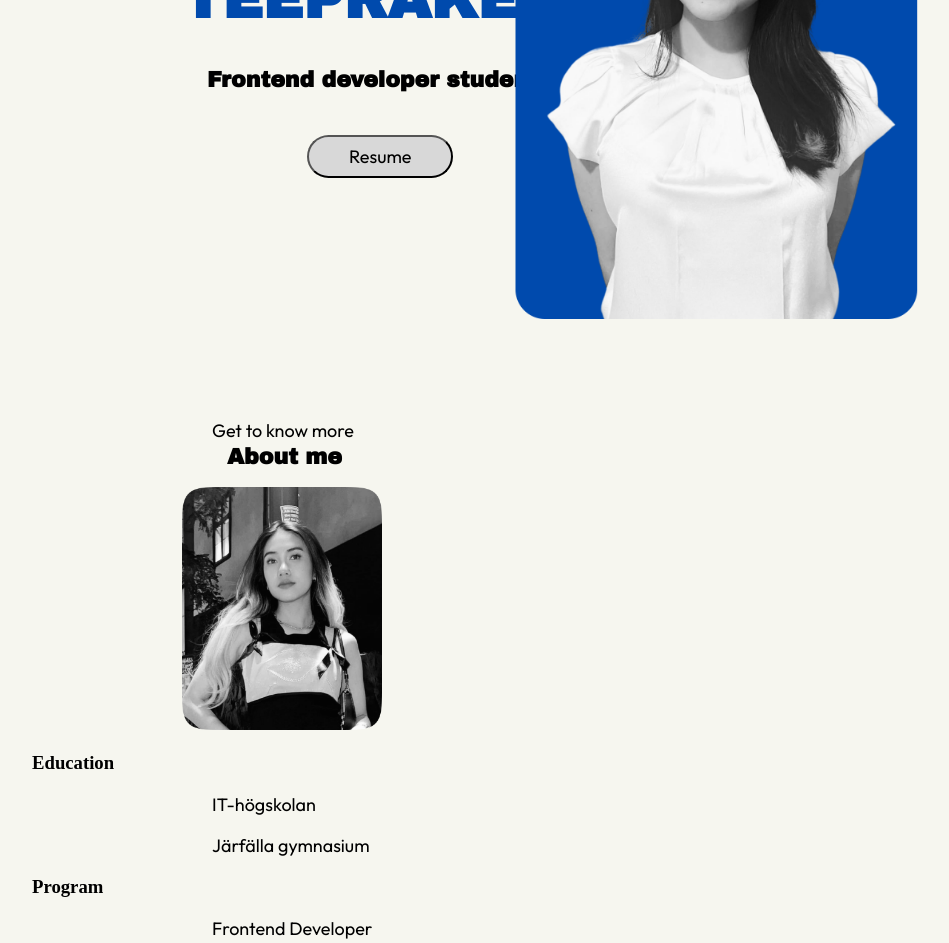
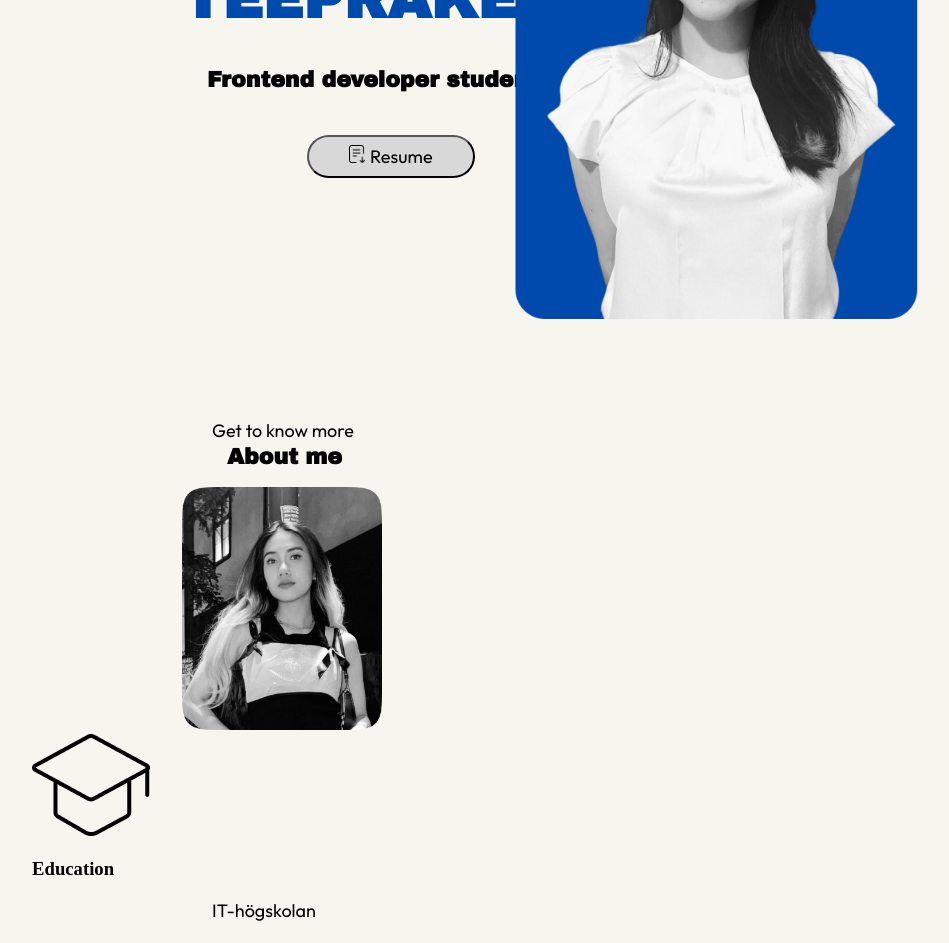
Before and after one commit to Prakaikool/Portfolio, a Vue app: page / in a window 1280 px wide. Shown: the part 300-1243 px from the top of the page, without its empty margins (76-1025 px from the left). Built offline with nearby package versions, Linux system fonts and the light colour scheme.

Commit message:
Add icons

```diff
--- a/src/views/HomeView.vue
+++ b/src/views/HomeView.vue
@@ -6,7 +6,13 @@
       <h1>PRAKAIKOOL<br />TEEPRAKEN</h1>
       <h2>Frontend developer student</h2>
 
-      <button @click="downLoadFile" class="resume-button">Resume</button>
+      <button @click="downLoadFile" class="resume-button">
+        <img
+          src="/icons/file_down_icon.png"
+          alt="Download"
+          style="height: 18px; margin-right: 5px"
+        />Resume
+      </button>
 
       <img src="/images/profile_img.png" alt="Profile image" class="profile_img" />
     </div>
@@ -17,14 +23,16 @@
 
       <img src="/images/about_me_img.png" alt="My image" class="about_me_img" />
 
-      <div class="education-program-box">
-        <div class="education">
+      <div class="education-container">
+        <div class="education-first">
+          <img src="/icons/education_icon.png" alt="education_icon" class="ed_icon" />
           <h3>Education</h3>
           <p>IT-högskolan</p>
           <p>Järfälla gymnasium</p>
         </div>
 
-        <div class="program">
+        <div class="education-second">
+          <img src="/icons/education_icon.png" alt="education_icon" class="ed_icon" />
           <h3>Program</h3>
           <p>Frontend Developer</p>
           <p>Arts program</p>
@@ -97,16 +105,6 @@
   margin-left: 180px;
 }
 
-.resume-button {
-  margin-top: 25px;
-  margin-left: 275px;
-  border-radius: 37px;
-  padding: 8px 40px;
-  font-size: 18px;
-  background-color: #d8d8d8;
-  font-family: 'Outfit', sans-serif;
-}
-
 h1 {
   font-size: 56px;
   color: #004aad;
@@ -124,6 +122,17 @@ p {
   font-family: 'Outfit', sans-serif;
 }
 
+/* Button */
+.resume-button {
+  margin-top: 25px;
+  margin-left: 275px;
+  border-radius: 37px;
+  padding: 8px 40px;
+  font-size: 18px;
+  background-color: #d8d8d8;
+  font-family: 'Outfit', sans-serif;
+}
+
 /* All pictures */
 .profile_img {
   display: block;
```
Also changed, not shown: public/icons/education_icon.png (added), public/icons/file_down_icon.png (added).
